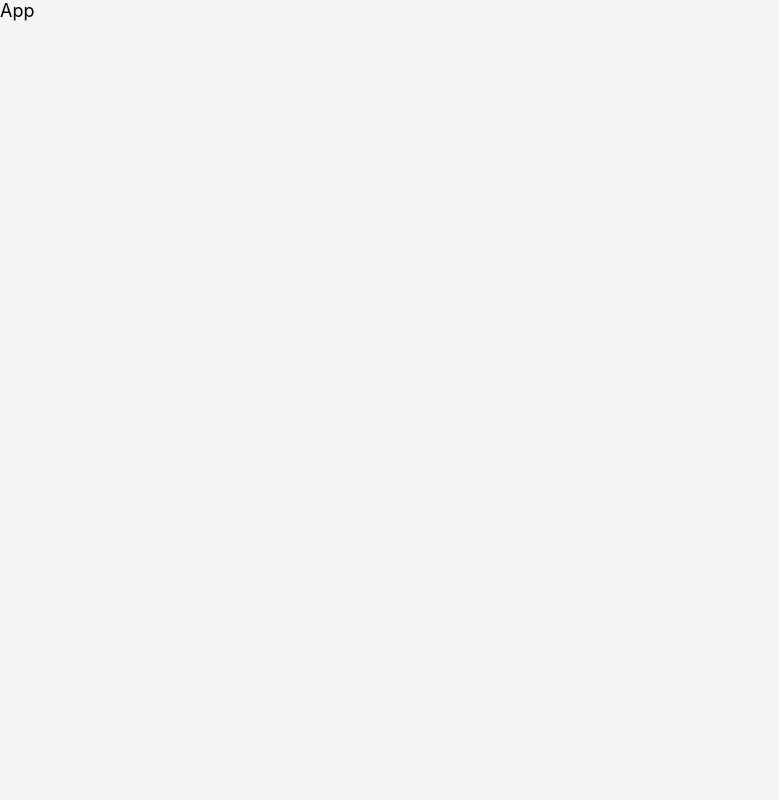
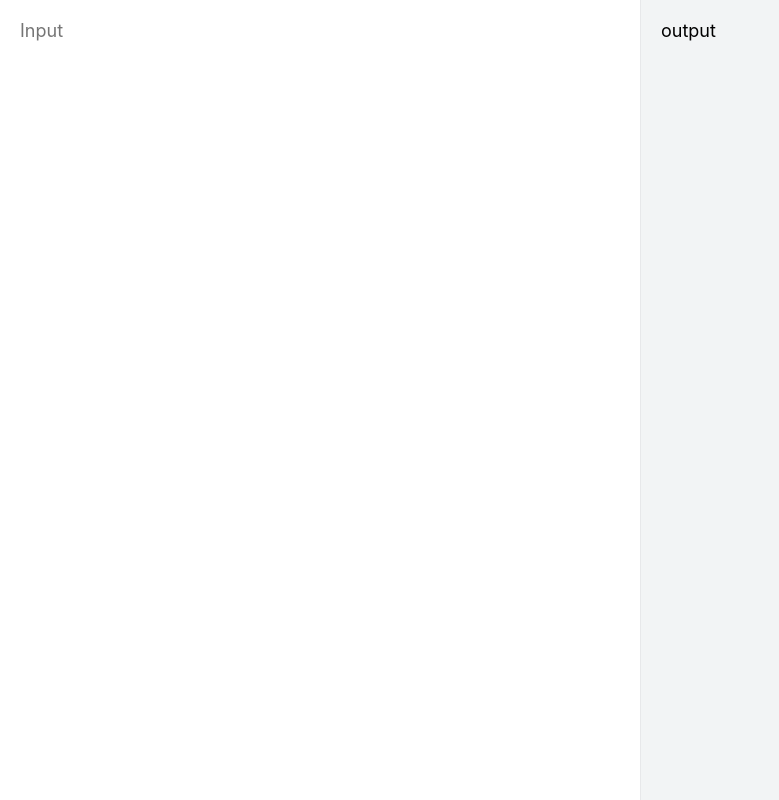
Before and after one commit to ozgrozer/tommy-json-formatter, a React (Vite) app: page / in a window 1280 px wide. Shown: the whole page, without its empty margins (0-779 px from the left). Built offline with nearby package versions, Linux system fonts and the light colour scheme.

Commit message:
Add simple design

```diff
--- a/src/app.jsx
+++ b/src/app.jsx
@@ -6,7 +6,8 @@ import './app.scss'
 const App = () => {
   return (
     <div id='app'>
-      App
+      <textarea id='input' placeholder='Input' />
+      <div id='output'>output</div>
     </div>
   )
 }
--- a/src/app.scss
+++ b/src/app.scss
@@ -5,11 +5,40 @@
   box-sizing: border-box;
 }
 
+html, body, #root, #app {
+  height: 100%;
+}
+
 body {
   background-color: #f2f4f5;
 }
 
-body, input, textarea {
+body, textarea {
   font-size: 18px;
   font-family: -apple-system, BlinkMacSystemFont, 'Segoe UI', Roboto, Helvetica, Arial, sans-serif, 'Apple Color Emoji', 'Segoe UI Emoji', 'Segoe UI Symbol';
 }
+
+textarea {
+  resize: none;
+  border: none;
+  display: block;
+}
+
+#app {
+  &:after {
+    content: '';
+    clear: both;
+    display: table;
+  }
+
+  #input, #output {
+    width: 50%;
+    float: left;
+    height: 100%;
+    padding: 20px;
+  }
+
+  #output {
+    border-left: 1px solid #e7e8ea;
+  }
+}
```
